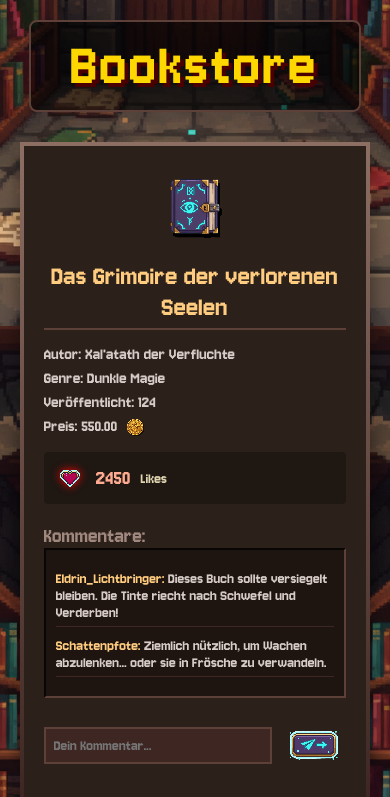
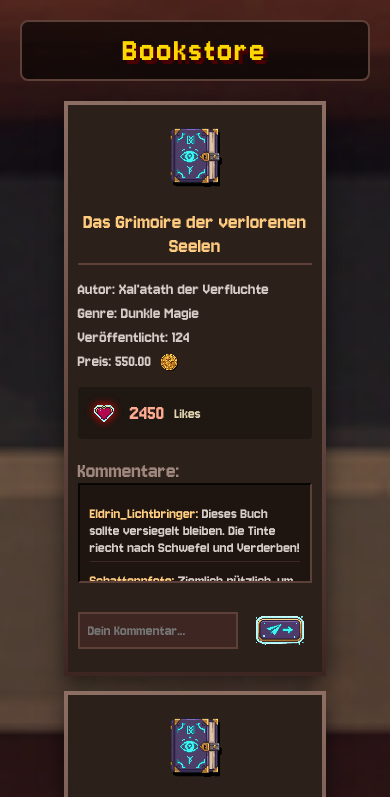
Before and after one commit to Jan-OliverKaemmererDev/Bookstore, a plain HTML site: page index.html in a window 390 px wide. Shown: the top 797 px of the page. Drawn offline with Linux system fonts and the light colour scheme.

Commit message:
responsive Ansicht korrigiert

```diff
--- a/styles/assets.css
+++ b/styles/assets.css
@@ -46,14 +46,14 @@ header h1 {
 /* Icon Styles */
 .send-icon {
     cursor: pointer;
-    image-rendering: pixelated; /* Erhält den Pixel-Look */
+    image-rendering: pixelated;
     width: 64px;
     height: 64px;
 }
 
 .like-icon {
     cursor: pointer;
-    image-rendering: pixelated; /* Erhält den Pixel-Look */
+    image-rendering: pixelated;
     width: 32px;
     height: 32px;
 }
@@ -79,11 +79,10 @@ header h1 {
 
 /* Wenn die Klasse .liked vorhanden ist (durch das Template gesetzt) */
 .like-icon.liked {
-    filter: grayscale(0%) brightness(1); /* Originalfarben (Rot) */
-    filter: drop-shadow(0 0 4px #ff0000); /* Optionales magisches Glühen */
+    filter: grayscale(0%) brightness(1);
+    filter: drop-shadow(0 0 4px #ff0000);
 }
 
-/* Hover-Effekt für besseres Feedback */
 .like-icon:hover {
     transform: scale(1.2);
     filter: grayscale(50%) brightness(1.1); /* Leichtes Aufhellen beim Drüberfahren */
@@ -101,3 +100,20 @@ header h1 {
     margin-left: 4px;
     filter: drop-shadow(1px 1px 0px rgba(0,0,0,0.5));
 }
+
+@media (max-width: 600px) {
+    body {
+        background-attachment: scroll;
+    }
+
+    header {
+        width: 100%;
+        padding: 10px 0;
+        margin-bottom: 20px;
+    }
+
+    header h1 {
+        font-size: 2.2rem;
+        text-align: center;
+    }
+}
--- a/styles/book.css
+++ b/styles/book.css
@@ -101,3 +101,23 @@ input[type="text"] {
 input[type="text"]:focus {
     border-color: #ffcc80;
 }
+
+@media (max-width: 600px) {
+    #book-list {
+        gap: 15px;
+    }
+
+    .book-card {
+        width: 75%;
+        margin: 0 auto;
+        padding: 10px;
+    }
+
+    .book-info h2 {
+        font-size: 1.4rem;
+    }
+
+    .comments-box {
+        height: 100px;
+    }
+}
```
Also changed, not shown: assets/img/background-image-responsive.png (added).
